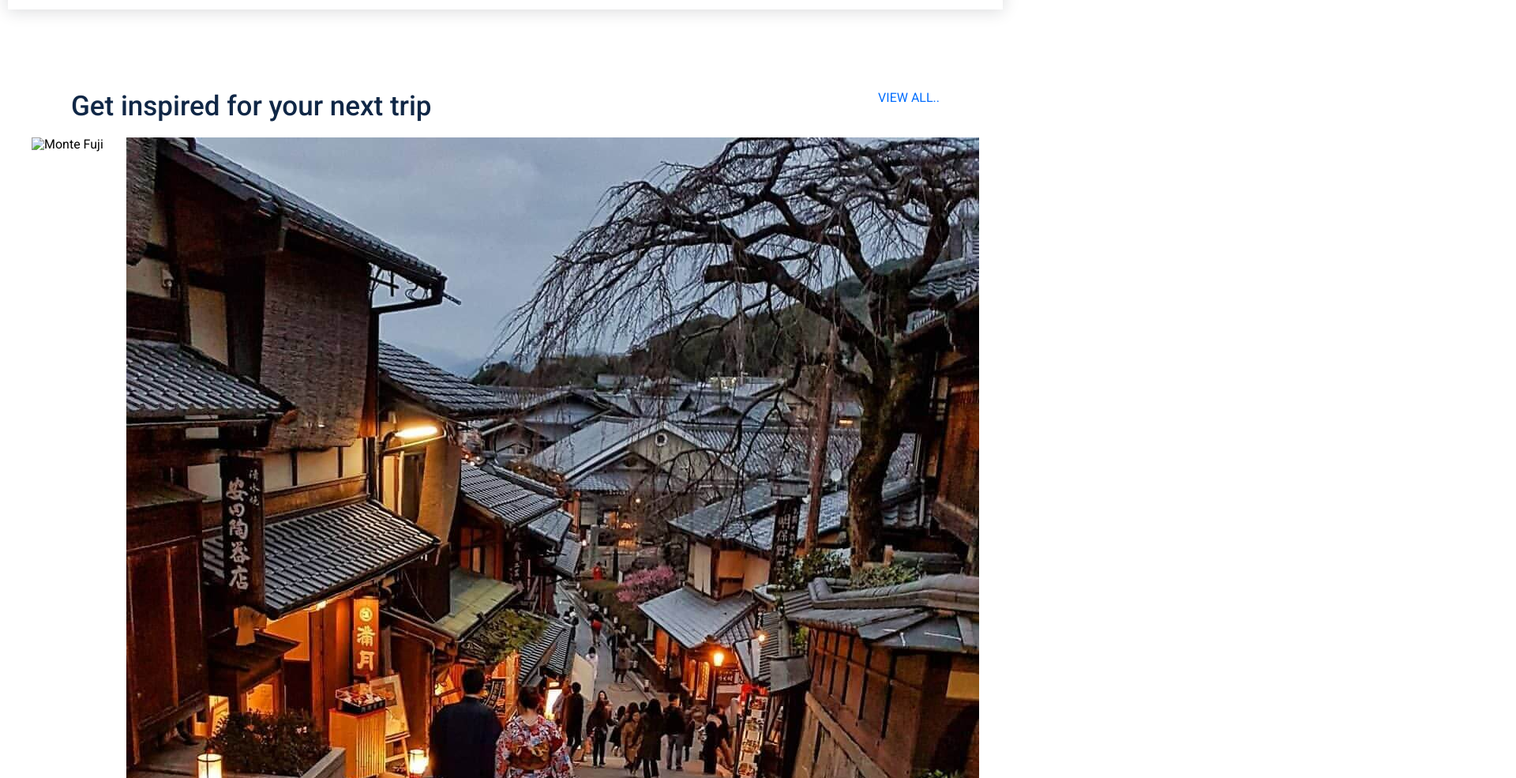
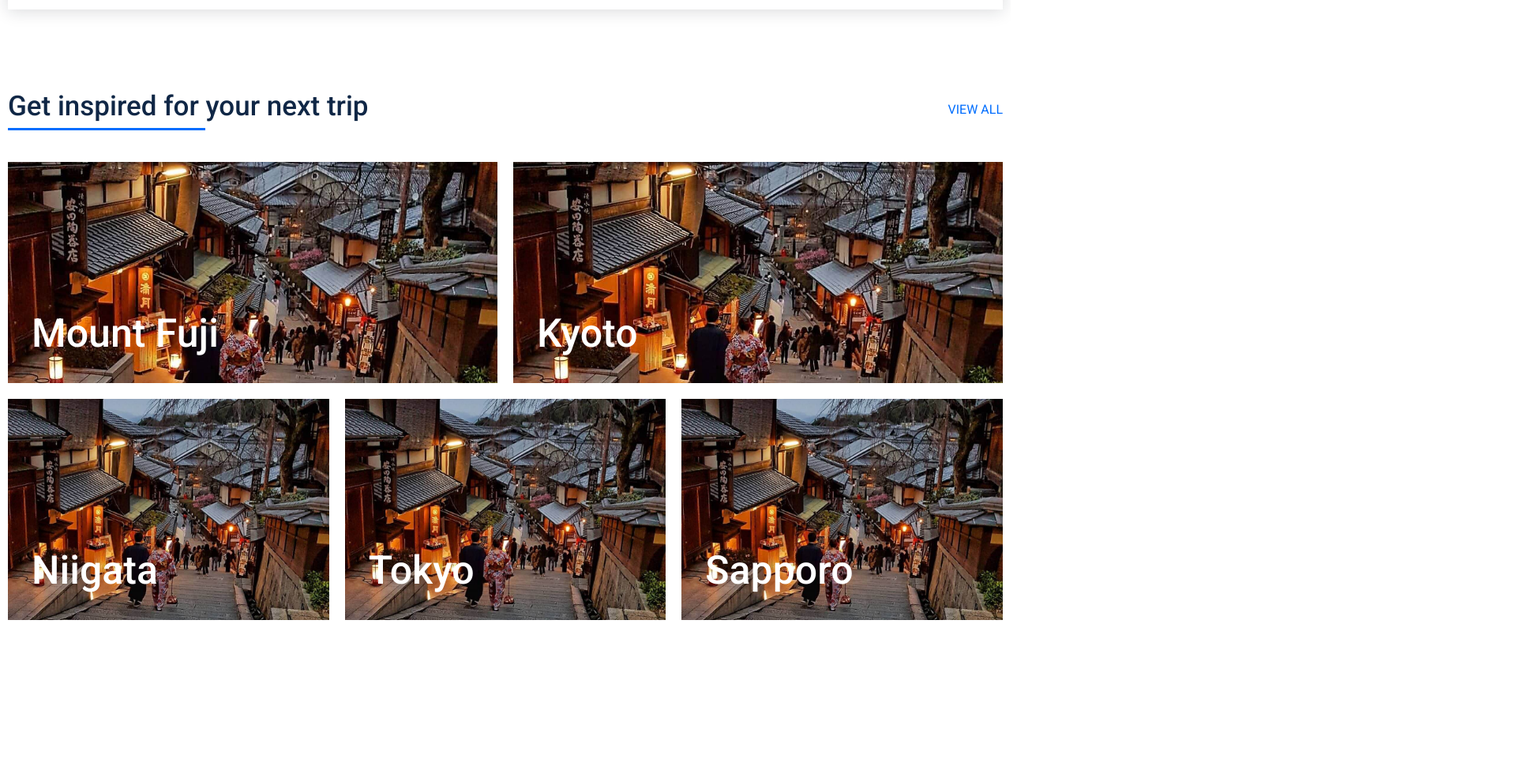
Before and after one commit to Stiglittz/Travel-Landing-Page, a plain HTML site: page index.html in a window 1280 px wide. Shown: the part 1344-2329 px from the top of the page at 79% size, 1920 px wide, since content can reach past the window. After the commit the page ends 2179 px from the top, so only its background shows below. Drawn offline with Linux system fonts and the light colour scheme.

Commit message:
Add trips section

```diff
--- a/index.html
+++ b/index.html
@@ -38,7 +38,7 @@
       </div>
     </main>
 
-    <section class="benefits">
+    <section class="container">
       <div class="benefits-content">
         <h2 class="title">Benefits of Odigo</h2>
 
@@ -96,21 +96,39 @@
         </div>
       </div>
     </section>
-    <section>
-      <div class="citysTitle">
-        <h2 class="title">Get inspired for your next trip</h2>
-        <a class="link" href="#">VIEW ALL..</a>
+
+    <section class="container trips">
+      <header class="sectionHeader">
+        <h2 class="title title--underline">Get inspired for your next trip</h2>
+        <a class="link" href="#">VIEW ALL</a>
+      </header>
+
+      <div class="galleryTrips">
+        <a class="trip" href="#">
+          <img class="trip-img" src="assets/kyoto.jpg" alt="" />
+          <p class="trip-name title title--main text--white">Mount Fuji</p>
+        </a>
+
+        <a class="trip" href="#">
+          <img class="trip-img" src="assets/kyoto.jpg" alt="" />
+          <p class="trip-name title title--main text--white">Kyoto</p>
+        </a>
+
+        <a class="trip" href="#">
+          <img class="trip-img" src="assets/kyoto.jpg" alt="" />
+          <p class="trip-name title title--main text--white">Niigata</p>
+        </a>
+
+        <a class="trip" href="#">
+          <img class="trip-img" src="assets/kyoto.jpg" alt="" />
+          <p class="trip-name title title--main text--white">Tokyo</p>
+        </a>
+
+        <a class="trip" href="#">
+          <img class="trip-img" src="assets/kyoto.jpg" alt="" />
+          <p class="trip-name title title--main text--white">Sapporo</p>
+        </a>
       </div>
-
-      <figure class="citysImgs">
-        <img src="assets/montefuji.jpg" alt="Monte Fuji" />
-        <img src="assets/kyoto.jpg" alt="Ciudad de Kyoto" />
-      </figure>
-      <figure class="citysImgs2">
-        <img src="assets/tokyo.jpg" alt="Ciudad de Tokyo" />
-        <img src="assets/niigata.jpg" alt="Ciudad de Niigata" />
-        <img src="assets/sapporo.jpg" alt="Ciudad Sapporo" />
-      </figure>
     </section>
   </body>
 </html>
--- a/styles/style.css
+++ b/styles/style.css
@@ -68,6 +68,15 @@ body {
   line-height: 1.3;
 }
 
+.title--underline::after {
+  content: "";
+  width: 250px;
+  height: 3px;
+  background-color: #006dfe;
+  display: block;
+  margin-top: 4px;
+}
+
 .title--main {
   font-size: 50px;
   color: white;
@@ -87,7 +96,7 @@ body {
   color: white;
 }
 
-.benefits {
+.container {
   padding-right: calc((100vw - 1260px) / 2);
   padding-left: calc((100vw - 1260px) / 2);
 }
@@ -129,7 +138,68 @@ body {
   line-height: 1.5;
 }
 
-.citysTitle {
+.sectionHeader {
+  display: flex;
+  justify-content: space-between;
+  align-items: center;
+  margin-bottom: 40px;
+}
+
+.trips {
+  margin-bottom: 50px;
+}
+
+.trip {
+  min-width: 200px;
+  position: relative;
+  display: flex;
+  height: 280px;
+  text-decoration: none;
+  color: white;
+  overflow: hidden;
+}
+
+.trip-img {
+  position: absolute;
+  width: 100%;
+  top: 50%;
+  transform: translateY(-50%);
+}
+
+.trip-name {
+  position: absolute;
+  margin: 0;
+  bottom: 30px;
+  left: 30px;
+}
+
+.galleryTrips {
+  display: grid;
+  grid-template-columns: repeat(6, 1fr);
+  gap: 20px;
+}
+
+.trip:nth-child(1) {
+  grid-column: 1 / span 3;
+}
+
+.trip:nth-child(2) {
+  grid-column: 4 / span 3;
+}
+
+.trip:nth-child(3) {
+  grid-column: 1 / span 2;
+}
+
+.trip:nth-child(4) {
+  grid-column: 3 / span 2;
+}
+
+.trip:nth-child(5) {
+  grid-column: 5 / span 2;
+}
+
+/* .citysTitle {
   display: flex;
   margin: 130px, 0px, 0px, 90px;
   padding-left: 90px;
@@ -144,4 +214,4 @@ body {
 
 .citysImgs2 {
   display: flex;
-}
+} */
```
